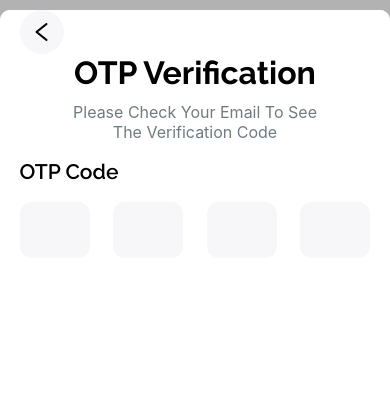
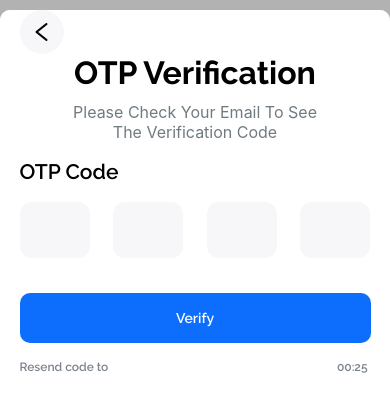
Before and after one commit to usmanjutt47/Nike-Sneaker-Store-App, a React Native app: screen /OTPVerification in a window 390 px wide. Shown: the top 412 px of the page. Built offline with nearby package versions, Linux system fonts and the light colour scheme.

Commit message:
Update OTPVerification.jsx

```diff
--- a/screens/OTPVerification.jsx
+++ b/screens/OTPVerification.jsx
@@ -5,13 +5,39 @@ import {
   TouchableOpacity,
   View,
 } from "react-native";
-import React, { useRef, useState } from "react";
+import React, { useEffect, useRef, useState } from "react";
 import { SafeAreaView } from "react-native-safe-area-context";
 import AntDesign from "@expo/vector-icons/AntDesign";
 import { useNavigation } from "@react-navigation/native";
 
 export default function Forgot() {
   const navigation = useNavigation();
+  const [seconds, setSeconds] = useState(30);
+  const [isTimerActive, setIsTimerActive] = useState(true);
+
+  useEffect(() => {
+    let timer;
+    if (isTimerActive && seconds > 0) {
+      timer = setInterval(() => {
+        setSeconds((prev) => prev - 1);
+      }, 1000);
+    } else if (seconds === 0) {
+      setIsTimerActive(false);
+      clearInterval(timer);
+    }
+    return () => clearInterval(timer);
+  }, [isTimerActive, seconds]);
+
+  const handleResendCode = () => {
+    setSeconds(30);
+    setIsTimerActive(true);
+  };
+
+  const handleNavigate = () => {
+    navigation.navigate("Login");
+  };
+
+  const formattedTime = `00:${seconds < 10 ? `0${seconds}` : seconds}`;
 
   const input1Ref = useRef(null);
   const input2Ref = useRef(null);
@@ -110,6 +136,18 @@ export default function Forgot() {
             cursorColor={"#000"}
           />
         </View>
+        <TouchableOpacity
+          style={styles.buttonContainer}
+          onPress={handleNavigate}
+        >
+          <Text style={styles.buttonText}>Verify</Text>
+        </TouchableOpacity>
+        <View style={styles.timerContainer}>
+          <TouchableOpacity onPress={handleResendCode}>
+            <Text style={styles.resendOneText}>Resend code to</Text>
+          </TouchableOpacity>
+          <Text style={styles.resendOneText}> {formattedTime} </Text>
+        </View>
       </View>
     </SafeAreaView>
   );
@@ -170,4 +208,30 @@ const styles = StyleSheet.create({
     flexDirection: "row",
     justifyContent: "space-between",
   },
+  buttonContainer: {
+    width: "100%",
+    height: 50,
+    backgroundColor: "#0D6EFD",
+    borderRadius: 10,
+    justifyContent: "center",
+    alignItems: "center",
+    marginTop: "10%",
+    marginBottom: "5%",
+  },
+  buttonText: {
+    color: "#fff",
+    fontSize: 14,
+    fontFamily: "Raleway-SemiBold",
+    textTransform: "capitalize",
+  },
+  timerContainer: {
+    width: "100%",
+    flexDirection: "row",
+    justifyContent: "space-between",
+  },
+  resendOneText: {
+    color: "#7D848D",
+    fontSize: 12,
+    fontFamily: "Raleway-SemiBold",
+  },
 });
```
